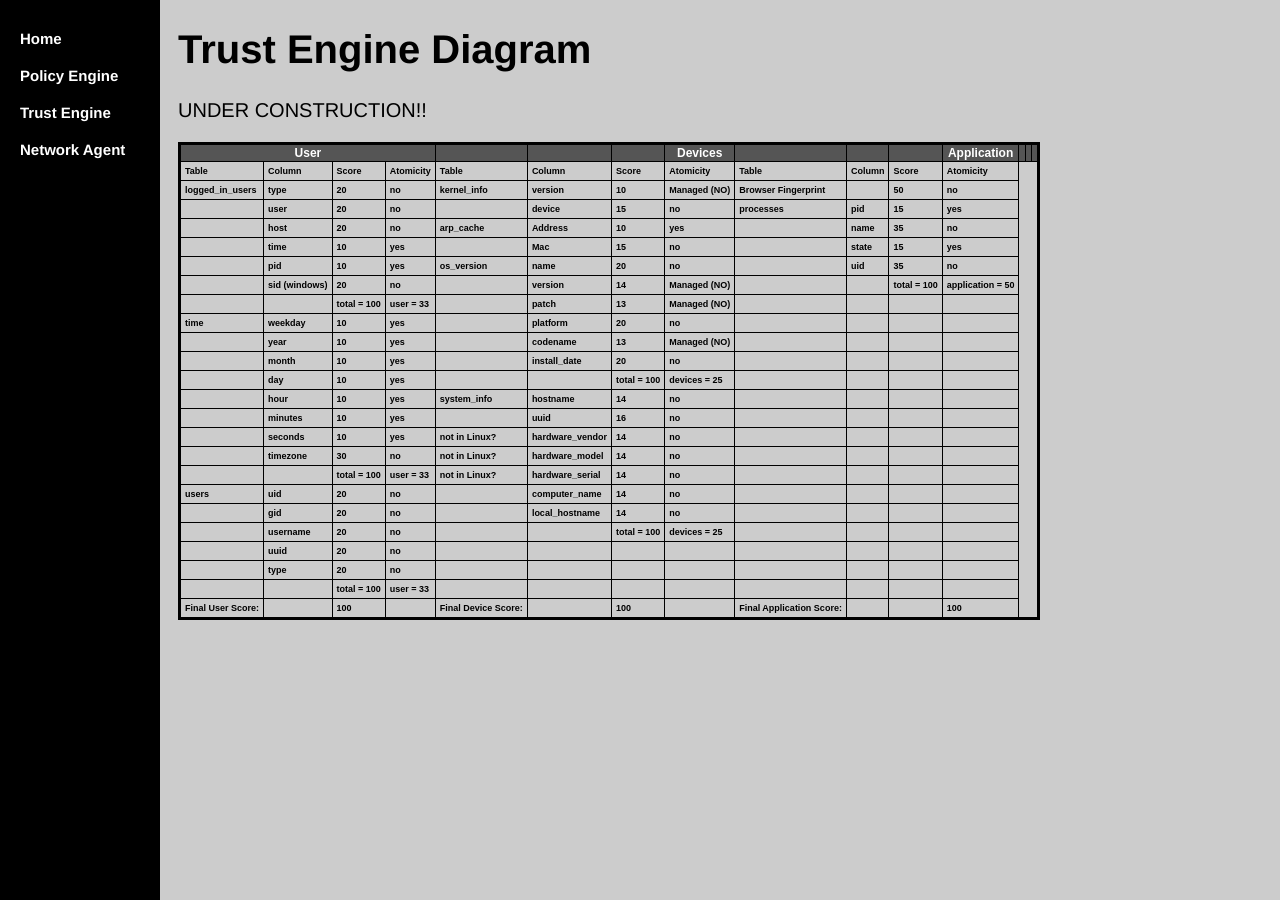
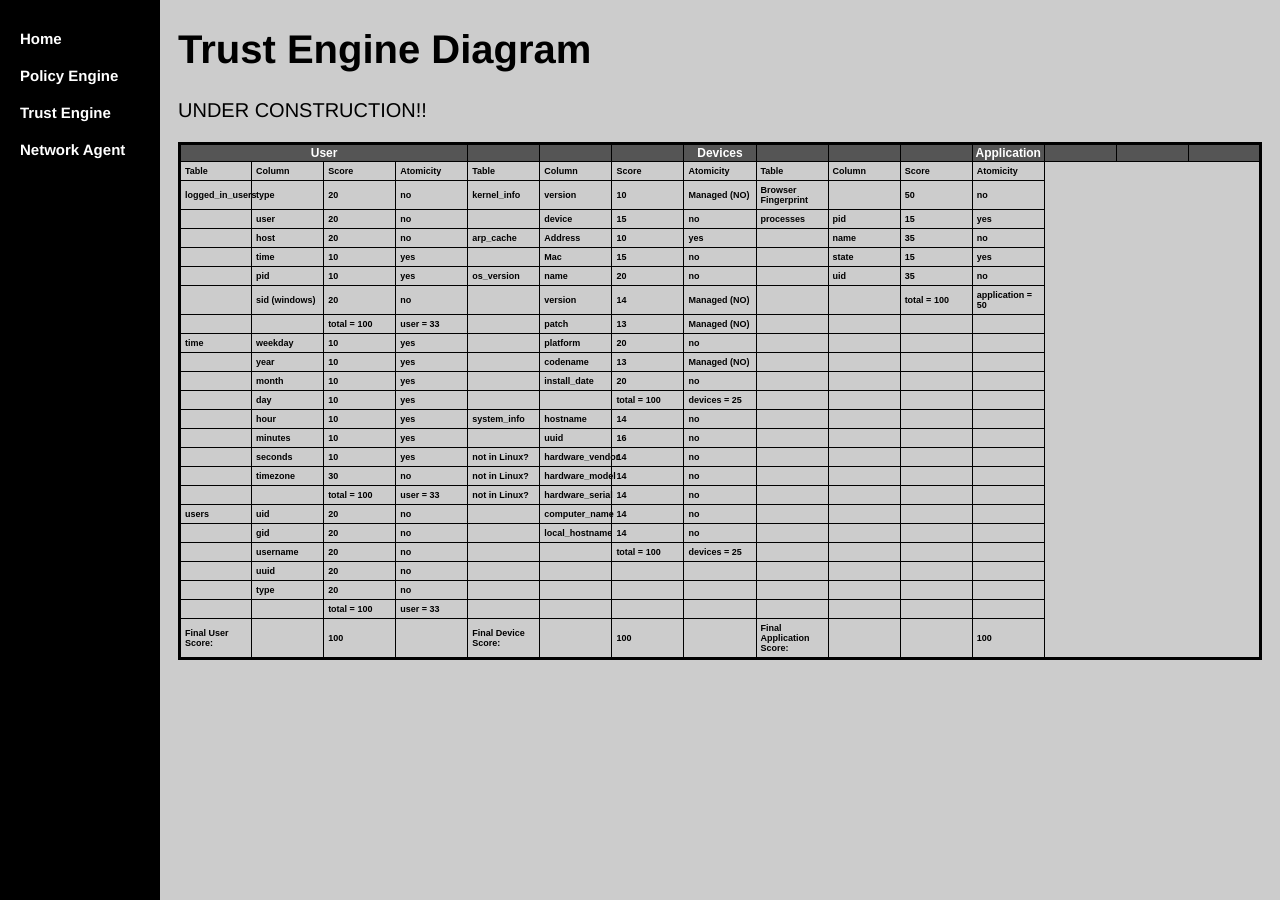
Before and after one commit to WWUZeroTrust/WWUZeroTrust.github.io, a Jekyll site: the page TrustEngine/diagram/index.html, which Jekyll copies as it is, in a window 1280 px wide. Built offline with Jekyll 4.4.1, drawn with Linux system fonts in a browser that asks for light colours.

Commit message:
Update index.html

```diff
--- a/TrustEngine/diagram/index.html
+++ b/TrustEngine/diagram/index.html
@@ -112,6 +112,8 @@ h1 {
 		font-family: Arial, Helvetica, sans-serif;
 		font-weight: bold;
 		border-collapse: collapse;
+		table-layout: fixed;
+  		width: 100%;
 	}
 	.tableizer-table td {
 		padding: 4px;
```
